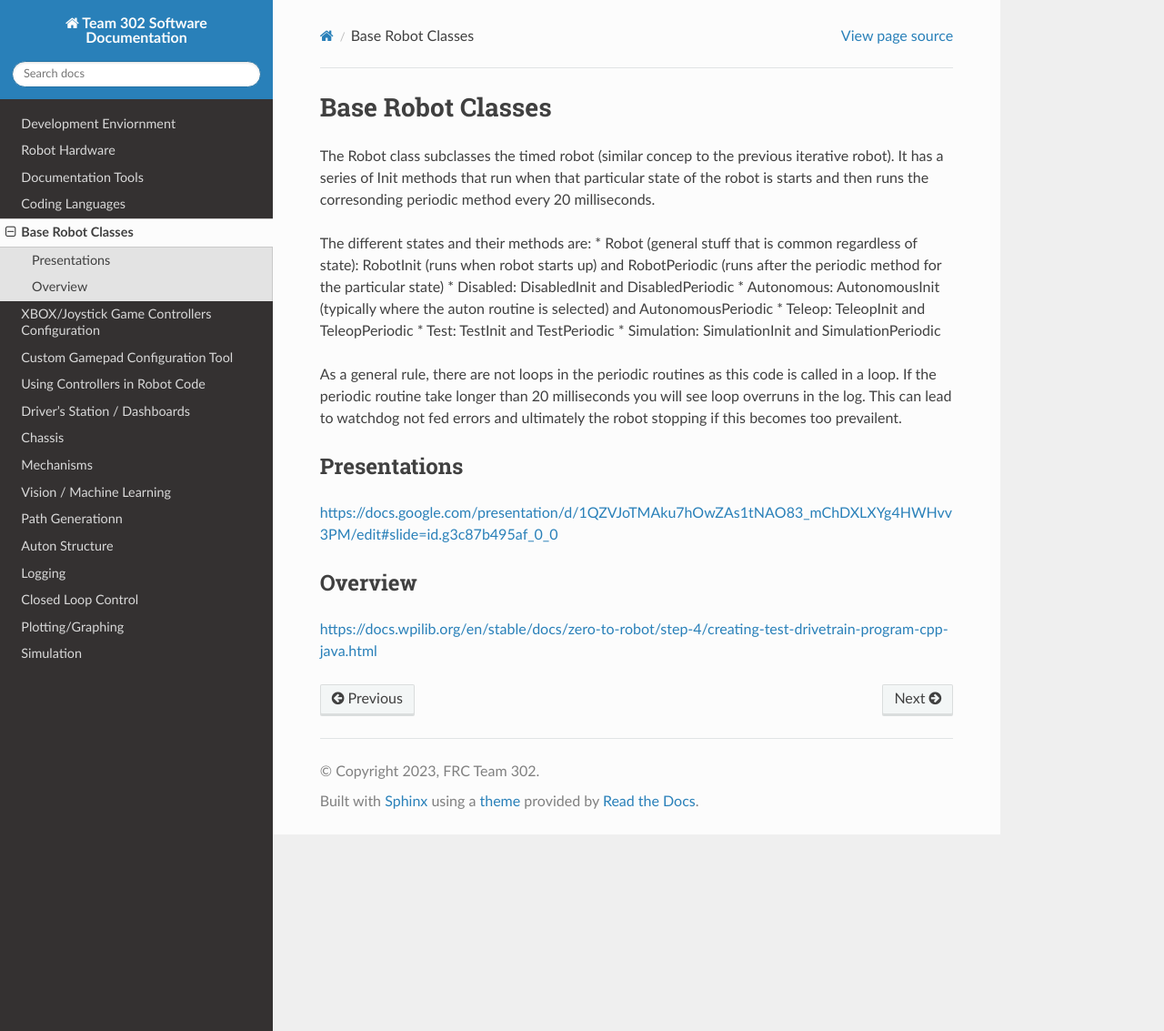
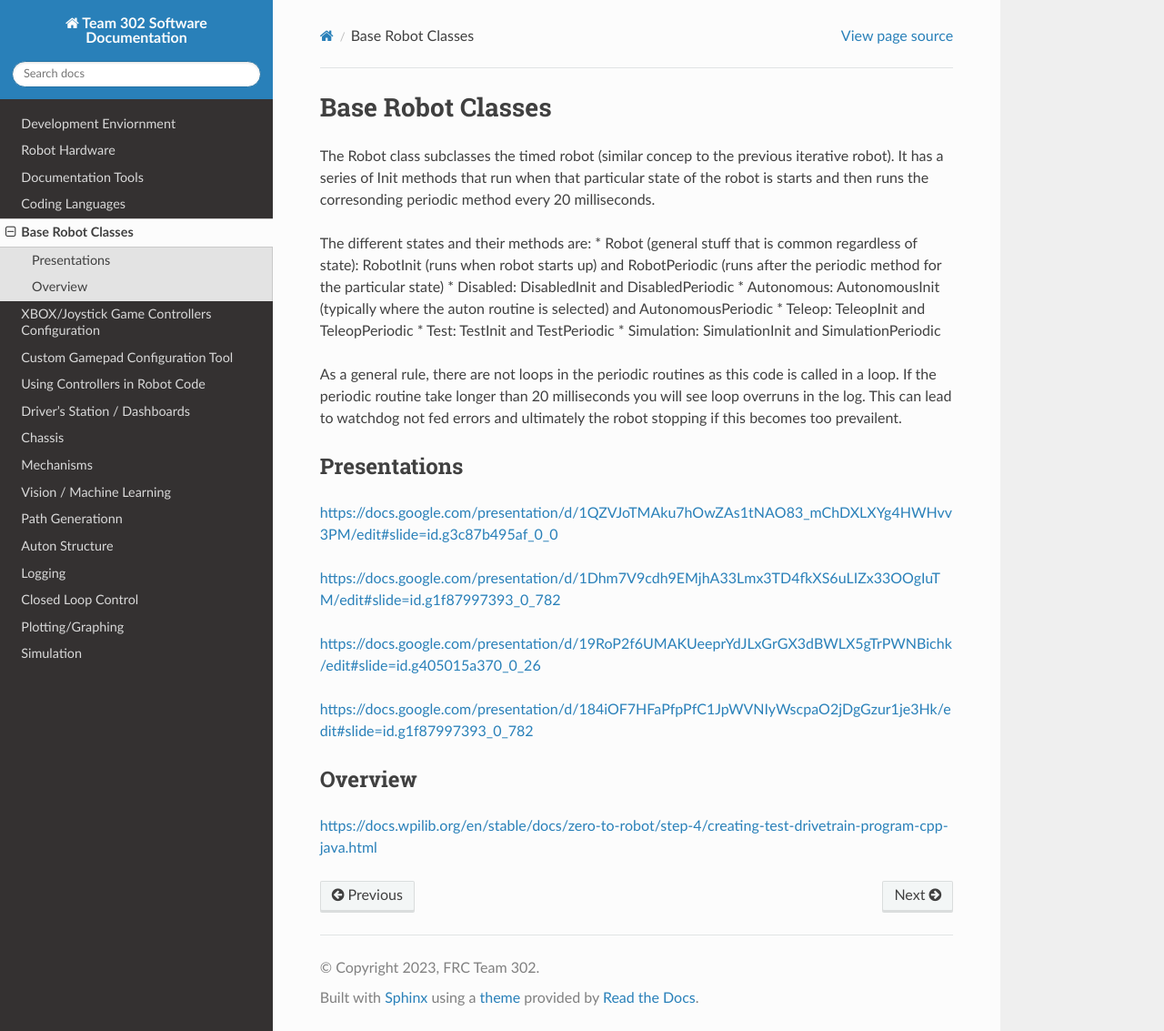
Before and after one commit to Team302/Team302Doco, a Sphinx documentation site: the page built from docs/robotcode.rst, in a window 1280 px wide and 1133 px high. Shown: the whole window at 91% size. Built offline with Sphinx 7.4.7 and the Read the Docs theme 3.1.0, drawn with Linux system fonts in a browser that asks for light colours; some of the changed lines change nothing that is shown.

Commit message:
Update robotcode.rst

```diff
--- a/docs/robotcode.rst
+++ b/docs/robotcode.rst
@@ -22,6 +22,12 @@
 
 https://docs.google.com/presentation/d/1QZVJoTMAku7hOwZAs1tNAO83_mChDXLXYg4HWHvv3PM/edit#slide=id.g3c87b495af_0_0
 
+https://docs.google.com/presentation/d/1Dhm7V9cdh9EMjhA33Lmx3TD4fkXS6uLIZx33OOgIuTM/edit#slide=id.g1f87997393_0_782
+
+https://docs.google.com/presentation/d/19RoP2f6UMAKUeeprYdJLxGrGX3dBWLX5gTrPWNBichk/edit#slide=id.g405015a370_0_26
+
+https://docs.google.com/presentation/d/184iOF7HFaPfpPfC1JpWVNIyWscpaO2jDgGzur1je3Hk/edit#slide=id.g1f87997393_0_782
+
 
 Overview
 ====================
```
